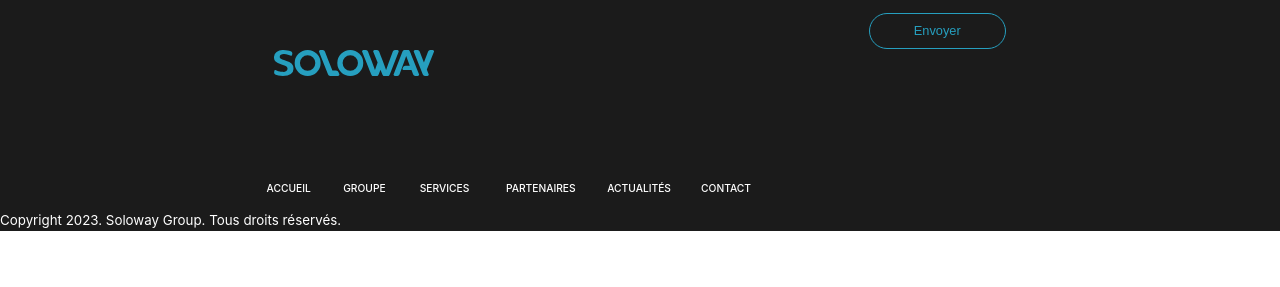
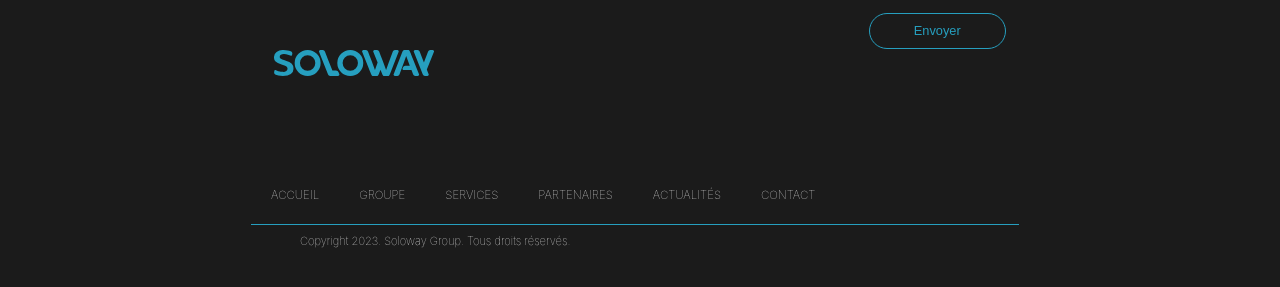
Before and after one commit to LeRenoii/SOLOWAY, a plain HTML site: page index.html in a window 1280 px wide. Shown: the part 6076-6363 px from the top of the page. Before the commit the page ends 6323 px from the top, so only its background shows below. Drawn offline with nearby package versions, Linux system fonts and the light colour scheme.

Commit message:
soloway upload2

```diff
--- a/css/style.css
+++ b/css/style.css
@@ -410,22 +410,42 @@ textarea, .form-control{
   padding-left: 6px;
   padding-right: 1px;
 }
-.nav-s, .nav-1{
-  background-color: #1B1B1B;
-  text-decoration: none;
-  color: white;
-  font-weight: 100;
-  padding-left: 19%;
-  font-size: 0.8vw;
-  font-weight: 500;
-  text-transform: uppercase;
+.nav-s{
+  display: flex;
+  border-bottom: 1px solid #269FBF;
 
 }
+ul.nav-s {
+  display: flex;
+  justify-content: FLEX-START;
+  background-color: #1B1B1B;
+  WIDTH: 60%;
+}
+
+.navbar{
+  gap: 10px;
+  display: flex;
+  justify-content: center;
+  background-color: #1B1B1B;
+}
+
+ul.nav-s a {
+  color: white;
+  text-decoration: none;
+  font-weight: 100;
+}
+.copyright{
+  gap: 8px;
+  justify-content: flex-start;
+  background-color: #1B1B1B;
+  color: white;
+  padding-left: 300px;
+  font-size: smaller;
+  font-weight: 100;
+  height: 100px;
+}
+
 .bottom{
   border:0px solid #1B1B1B;
   font-size: smaller;
 }
-.copyright{
-  background-color: #1B1B1B;
-  color: white;
-}
--- a/index.html
+++ b/index.html
@@ -266,15 +266,18 @@
     <section class="bottom">
         <div>
             <div>
-                <div>
-                    <div class="nav-s">
-                        <li style="margin: 15px;"><a class="nav-1" href="#">Accueil</a></li>
-                        <li style="margin: 15px;"><a class="nav-1" href="#">Groupe</a></li>
-                        <li style="margin: 15px;"><a class="nav-1" href="#">Services</a></li>
-                        <li style="margin: 15px;"><a class="nav-1" href="#">Partenaires</a></li>
-                        <li style="margin: 15px;"><a class="nav-1" href="#">Actualités</a></li>
-                        <li style="margin: 15px;"><a class="nav-1" href="#">Contact</a></li>
-                    </div>
+                <div class="navbar">
+                    <ul class="nav-s">
+
+                            <li><a class="nav-1" href="#">Accueil</a></li>
+                            <li><a class="nav-1" href="#">Groupe</a></li>
+                            <li><a class="nav-1" href="#">Services</a></li>
+                            <li><a class="nav-1" href="#">Partenaires</a></li>
+                            <li><a class="nav-1" href="#">Actualités</a></li>
+                            <li><a class="nav-1" href="#">Contact</a></li>
+
+
+                    </ul>
                     <div>
                         <!-- Fleche qui tire vers le haut -->
                     </div>
```
